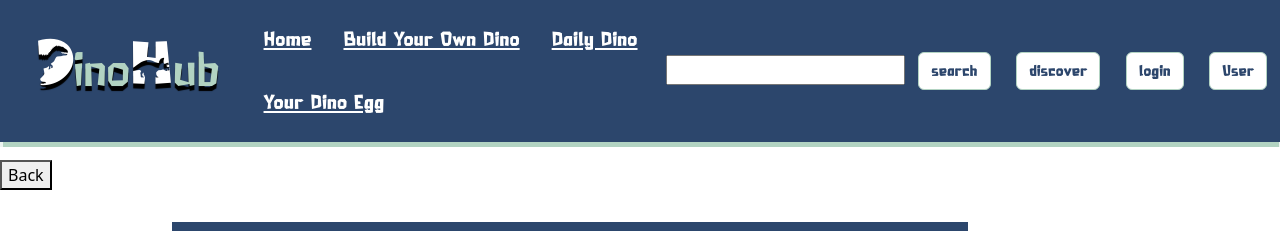
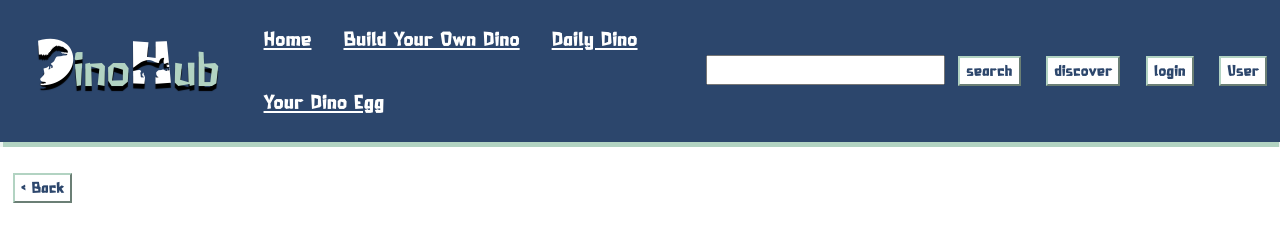
Before and after one commit to WorkForPerfection/DinoHub, a React (Create React App) app in the folder client/: page /daily_recommendation in a window 1280 px wide. Shown: the top 231 px of the page. Built offline with nearby package versions, Linux system fonts and the light colour scheme.

Commit message:
Small fix for frontend

```diff
--- a/client/src/App.js
+++ b/client/src/App.js
@@ -2,6 +2,7 @@ import './css/App.css';
 import './css/Dino.css'
 import React, { useEffect, useState } from "react";
 import { Route, Routes, Link, useNavigate } from "react-router-dom";
+import axios from "axios"
 import { BuildYourOwn } from "./BuildYourOwn.js"
 import { DinoEgg } from "./DinoEgg"
 import { DailyRecommendation } from "./DailyRecommendation.js"
@@ -12,16 +13,13 @@ import './general.module.css'
 import styles from "./general.module.css";
 import 'bootstrap/dist/css/bootstrap.min.css';
 
-import Container from 'react-bootstrap/Container'
 import Nav from 'react-bootstrap/Nav'
 import Navbar from 'react-bootstrap/Navbar';
-import Button from 'react-bootstrap/Button';
 import Form from 'react-bootstrap/Form';
 
 import Logo from './components/Logo'
 import './css/Dino.css'
 import { MINT, NAVY } from "./css/colors"
-import { fontFamily } from '@mui/system';
 
 function App(props) {
     const [DinoName, setDinoName] = useState("");
@@ -74,14 +72,14 @@ function App(props) {
 
                 </Nav>
                 <Nav>
-                    <Button style={buttonStyle} onClick={() => { navigate("/DinoPage", { state: { curname: DinoName } }) }}> search </Button>
+                    <button style={buttonStyle} onClick={() => { navigate("/DinoPage", { state: { curname: DinoName } }) }}> search </button>
                 </Nav>
                 <Nav>
-                    <Button style={buttonStyle} onClick={() => { navigate("/discover") }}> discover </Button>
+                    <button style={buttonStyle} onClick={() => { navigate("/discover") }}> discover </button>
                 </Nav>
                 <Nav>
-                    <Button style={buttonStyle} onClick={() => { setLogin(true) }}> login </Button>
-                    <Button style={buttonStyle} onClick={() => { setUser({ ...User, name: "wang" }) }}> User </Button>
+                    <button style={buttonStyle} onClick={() => { setLogin(true) }}> login </button>
+                    <button style={buttonStyle} onClick={() => { setUser({ ...user, name: "wang" }) }}> User </button>
                 </Nav>
             </Navbar>
 
--- a/client/src/DailyRecommendation.js
+++ b/client/src/DailyRecommendation.js
@@ -1,13 +1,23 @@
-import{useNavigate} from "react-router-dom";
+import { useNavigate } from "react-router-dom";
 import styles from "./general.module.css";
 import DailyDinoPage from "./DailyRecommendation/DailyDinoPage";
+import { MINT, NAVY } from "./css/colors"
 
-export function DailyRecommendation(){
+export function DailyRecommendation() {
     const navigate = useNavigate();
+
+    const buttonStyle = {
+        backgroundColor: 'white',
+        color: NAVY,
+        fontFamily: 'dinopia-r',
+        margin: '0.8rem',
+        borderColor: MINT
+    }
+
     return (
         <div className={styles.content_begin}>
-            <button onClick={()=>{navigate(-1)}}> Back </button>
-            <DailyDinoPage/>
+            <button style={buttonStyle} onClick={() => { navigate(-1) }}> {'<'} Back </button>
+            <DailyDinoPage />
         </div>
     );
 }
```
